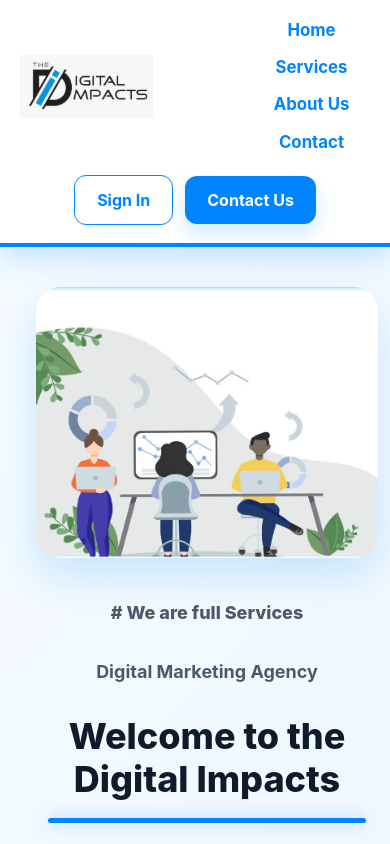
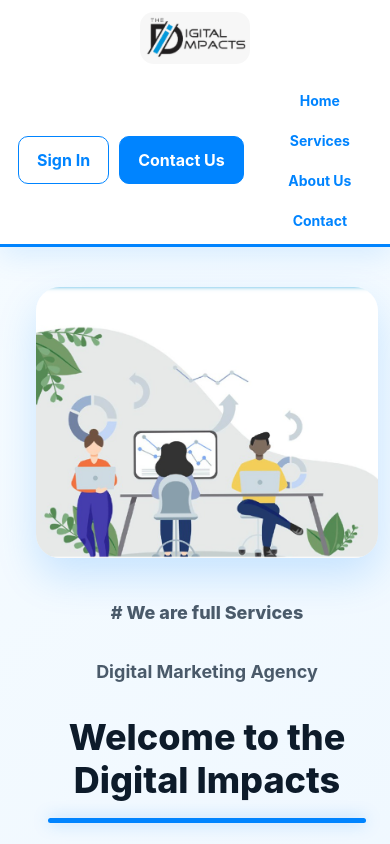
Before and after one commit to ahmedch143-rgb/vite-project, a React (Vite) app: page / in a window 390 px wide. Shown: the top 844 px of the page. Built offline with nearby package versions, Linux system fonts and the light colour scheme.

Commit message:
Fix React project structure and responsive UI: src/navbar/navbar.css

```diff
--- a/src/navbar/navbar.css
+++ b/src/navbar/navbar.css
@@ -1,99 +1,5 @@
-.navbar {
-  display: flex;
-  align-items: center;
-  justify-content: space-between;
-  gap: 20px;
-  padding: 16px 32px;
-  background: #ffffff;
-  box-shadow: 0 10px 28px rgba(0, 132, 255, 0.22);
-  border-bottom: 4px solid rgb(0, 132, 255);
-  position: sticky;
-  top: 0;
-  z-index: 10;
-}
-
-.img {
-  display: flex;
-  align-items: center;
-  flex: 0 0 auto;
-}
-
-.img img {
-  width: 110px;
-  height: auto;
-  display: block;
-}
-
-.components {
-  list-style: none;
-  display: flex;
-  align-items: center;
-  justify-content: center;
-  gap: 24px;
-  margin: 0;
-  padding: 0;
-  flex: 1;
-  margin-left: 80px;
-}
-
-.components li a {
-  text-decoration: none;
-  color: rgb(0, 132, 255);
-  font-size: 1.05rem;
-  font-weight: 700;
-  text-transform: capitalize;
-  transition: opacity 0.2s ease;
-}
-
-.components li a:hover {
-  opacity: 0.8;
-}
-
-.nav-actions {
-  display: flex;
-  align-items: center;
-  gap: 12px;
-}
-
-.btn1 {
-  background-color: rgb(0, 132, 255);
-  color: white;
-  border: none;
-  border-radius: 12px;
-  padding: 12px 22px;
-  font-weight: 700;
-  cursor: pointer;
-  box-shadow: 0 10px 20px rgba(0, 132, 255, 0.18);
-  transition: transform 0.2s ease, box-shadow 0.2s ease;
-}
-
-.btn-secondary {
-  background: #ffffff;
-  color: rgb(0, 132, 255);
-  border: 1px solid rgb(0, 132, 255);
-  box-shadow: none;
-}
-
-.btn1:hover {
-  transform: translateY(-1px);
-  box-shadow: 0 12px 22px rgba(0, 132, 255, 0.25);
-}
-
-@media (max-width: 760px) {
-  .navbar {
-    flex-wrap: wrap;
-    justify-content: center;
-    padding: 18px 20px;
-  }
-
-  .components {
-    width: 100%;
-    flex-wrap: wrap;
-    gap: 12px 18px;
-  }
-
-  .nav-actions {
-    width: 100%;
-    justify-content: center;
-  }
-}
+.navbar{position:sticky;top:0;z-index:50;display:flex;align-items:center;gap:24px;padding:12px clamp(18px,4vw,56px);background:rgba(255,255,255,.96);backdrop-filter:blur(12px);border-bottom:3px solid #0084ff;box-shadow:0 8px 28px rgba(0,132,255,.12)}
+.brand{display:flex;flex:0 0 auto}.brand img{width:110px;height:auto;display:block;border-radius:14px}
+.components{list-style:none;display:flex;align-items:center;justify-content:center;gap:28px;margin:0;padding:0;flex:1}.components a{color:#0084ff;text-decoration:none;font-weight:700;transition:.2s}.components a:hover{color:#111827}
+.nav-actions{display:flex;gap:10px;align-items:center}.btn1{display:inline-flex;align-items:center;justify-content:center;text-decoration:none;background:#0084ff;color:#fff;border:1px solid #0084ff;border-radius:10px;padding:11px 18px;font-weight:700;cursor:pointer;transition:.2s}.btn1:hover{transform:translateY(-2px);box-shadow:0 8px 18px rgba(0,132,255,.2)}.btn-secondary{background:#fff;color:#0084ff}
+@media(max-width:760px){.navbar{flex-wrap:wrap;justify-content:center}.brand{width:100%;justify-content:center}.components{order:3;width:100%;gap:16px;flex-wrap:wrap}.nav-actions{order:2}.components a{font-size:14px}}
```
